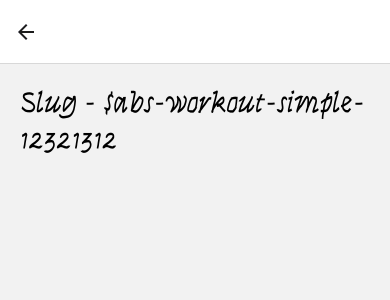
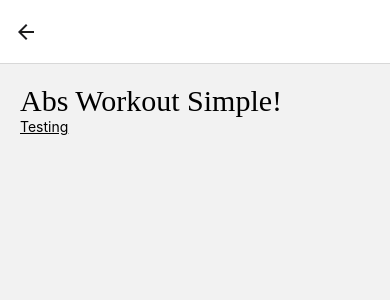
Before and after one commit to thegreytangent/workouta-app-react-native, a React Native app: screen /Home in a window 390 px wide. Both pictures are taken after a click on the element 195 px from the left and 167 px from the top of the page. Shown: the top 300 px of the page. Built offline with nearby package versions, Linux system fonts and the light colour scheme.

Commit message:
Refactor pressable component

```diff
--- /dev/null
+++ b/components/PressableText.tsx
@@ -0,0 +1,9 @@
+import { Pressable, PressableProps, Text } from 'react-native';
+
+export function PressableText(props: PressableProps & {text: string}) {
+    return (
+        <Pressable {...props}>
+            <Text style={{ textDecorationLine: 'underline' }}>{props.text}</Text>
+        </Pressable>
+    );
+}
--- a/hooks/useCacheResources.ts
+++ b/hooks/useCacheResources.ts
@@ -1,7 +1,7 @@
 import * as Font from 'expo-font';
 import { useEffect, useState } from 'react';
 
-import { getWorkOut, initWorkout } from '../storage/workout';
+import { getWorkOuts, initWorkout } from '../storage/workout';
 
 
 export default function useCacheResources() {
@@ -15,13 +15,13 @@ export default function useCacheResources() {
                 await initWorkout();
                 await Font.loadAsync({
                     "shizuru": require("../assets/fonts/Shizuru-Regular.ttf"),
-                    "tacFont": require("../assets/fonts/SyneTactile-Regular.ttf")
+                    // "tacFont": require("../assets/fonts/SyneTactile-Regular.ttf")
                 })
                 console.log("Font loaded");
             } catch (e) {
                 console.warn(e);
             } finally {
-                await getWorkOut();
+                await getWorkOuts();
                 setIsLoadingComplete(true)
             }
         }
--- /dev/null
+++ b/hooks/useWorkOut.ts
@@ -0,0 +1,19 @@
+
+import { useEffect, useState } from 'react';
+import { Workout } from '../types/data';
+import { getWorkOuts } from '../storage/workout'
+import { useIsFocused } from '@react-navigation/native';
+
+export const useWorkOuts = () => {
+    const [workouts, setWorkout] = useState<Workout[]>([]);
+    const isFocused = useIsFocused();
+    useEffect(() => {
+        const getData = async () => {
+            const _getWorkout = await getWorkOuts();
+            setWorkout(_getWorkout);
+        }
+        getData();
+    }, [isFocused])
+
+    return workouts;
+}
--- /dev/null
+++ b/hooks/useWorkOutBySlug.ts
@@ -0,0 +1,19 @@
+import { useEffect, useState } from 'react';
+
+import { getWorkoutBySlug } from '../storage/workout';
+import { Workout } from '../types/data';
+
+
+export const useWorkOutBySlug = (slug: string) => {
+    const [workoutBySlug, setWorkoutBySlug] = useState<Workout>();
+
+    useEffect(() => {
+        const getData = async () => {
+            const _getWorkout = await getWorkoutBySlug(slug);
+            setWorkoutBySlug(_getWorkout);
+        }
+        getData();
+    }, [])
+
+    return workoutBySlug;
+}
--- a/screens/HomeScreen.tsx
+++ b/screens/HomeScreen.tsx
@@ -1,39 +1,26 @@
 import { NativeStackHeaderProps } from '@react-navigation/native-stack';
-import { useEffect, useState } from 'react';
 import { FlatList, StyleSheet, View, Text, Pressable } from 'react-native';
+import WorkoutItem from '../components/WorkoutItem';
+import { TacFont } from '../components/styled/tacFont';
+import { useWorkOuts } from '../hooks/useWorkOut';
 
-import WorkoutItem from '../components/WorkoutItem';
-import data from '../data.json';
-import { Workout } from '../types/data';
-import { TacFont } from '../components/styled/tacFont';
-import { getWorkOut } from '../storage/workout';
 
 export default function HomeScreen({ navigation }: NativeStackHeaderProps) {
-    const [workouts, setWorkout] = useState<Workout[]>([]);
-
-    useEffect(() => {
-         const getData = async () => {
-            const _getWorkout = await getWorkOut();
-            setWorkout(_getWorkout);
-        }
-        getData();
-    }, [])
-
-
+    const workouts = useWorkOuts();
     return (
         <View style={styles.container}>
             <TacFont>
                 <Text>New Workout</Text>
             </TacFont>
-             <FlatList
+            <FlatList
                 data={workouts}
                 keyExtractor={item => item.slug} //for unique key
                 renderItem={({ item }) => {
                     return (
-                        <Pressable onPress={ () =>
-                         navigation.navigate("WorkoutDetail", {
-                             slug: item.slug
-                         })
+                        <Pressable onPress={() =>
+                            navigation.navigate("WorkoutDetail", {
+                                slug: item.slug
+                            })
                         }>
                             <WorkoutItem item={item} />
                         </Pressable>
--- a/screens/WorkoutDetailScreen.tsx
+++ b/screens/WorkoutDetailScreen.tsx
@@ -1,8 +1,10 @@
 import { NativeStackHeaderProps } from '@react-navigation/native-stack';
 import { useEffect } from 'react';
-import { StyleSheet, Text, View } from 'react-native';
+import { Pressable, StyleSheet, Text, View } from 'react-native';
 
 import { TacFont } from '../components/styled/tacFont';
+import { useWorkOutBySlug } from '../hooks/useWorkOutBySlug';
+import { PressableText } from '../components/PressableText';
 
 type DetailedParam = {
     route: {
@@ -12,15 +14,21 @@ type DetailedParam = {
     }
 };
 
+export default function WorkoutDetailScreen({ route }: NativeStackHeaderProps & DetailedParam) {
 
+    const workout = useWorkOutBySlug(route.params.slug);
 
-export default function WorkoutDetailScreen({route }: NativeStackHeaderProps & DetailedParam) {
+    if (!workout) {
+        return null;
+    }
+
     return (
         <View style={styles.container}>
             <TacFont>
-                <Text>Slug - ${route.params.slug}</Text>
+                <Text>{workout.name}</Text>
             </TacFont>
-            </View>
+            <PressableText onPress={()=>{alert("Text click")}} text="Testing"  />
+        </View>
     );
 }
 
--- a/storage/index.ts
+++ b/storage/index.ts
@@ -32,7 +32,7 @@ export const removeItem = async (key: string) => {
      try {
         await AsyncStorage.removeItem(key);
     } catch (err:any) {
-        console.error(e.message);
+        console.error(err.message);
     }
 
 }
--- a/storage/workout.ts
+++ b/storage/workout.ts
@@ -3,7 +3,7 @@ import data from "../data.json";
 import { Workout } from "../types/data";
 
 
-export const getWorkOut = async (): Promise<Workout[]> => {
+export const getWorkOuts = async (): Promise<Workout[]> => {
     return await getData("workout-data");
 }
 
@@ -21,3 +21,8 @@ export const initWorkout = async (): Promise<Boolean> => {
 export const clearData = async () => {
     await removeItem("workout-data")
 }
+
+export const getWorkoutBySlug = async (slug: string):Promise<Workout> => {
+    const workouts = await getWorkOuts();
+    return workouts.filter(r => r.slug == slug)[0];
+}
```
